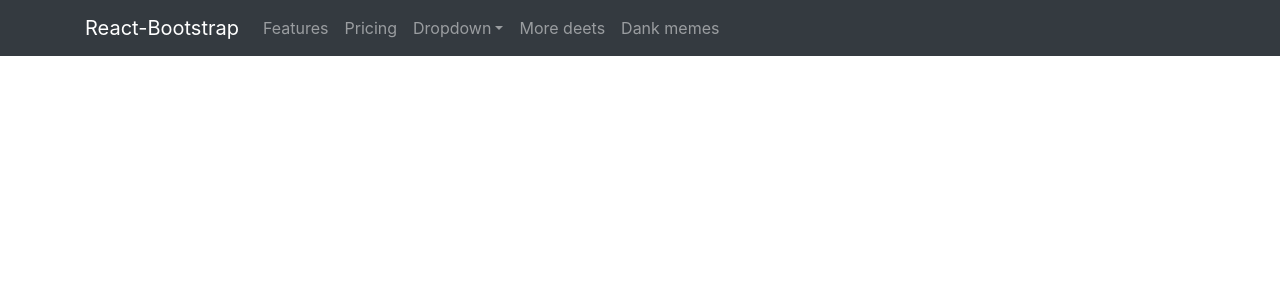
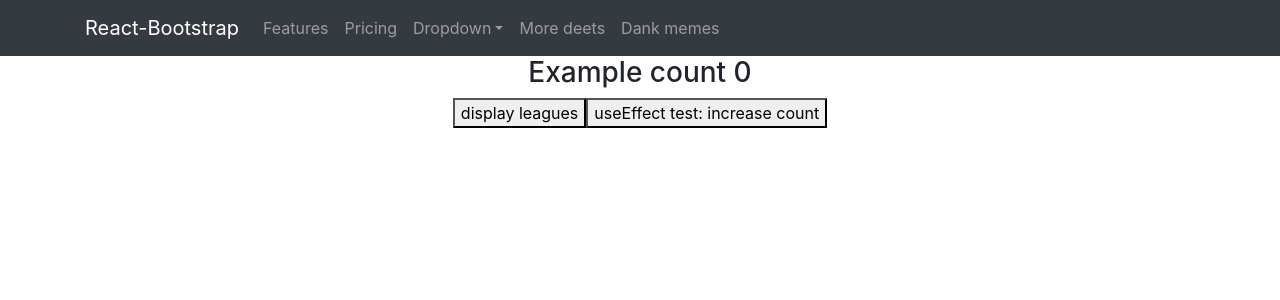
Before and after one commit to ThiccWalletCo/FCL-React, a React (Create React App) app: page /leagues in a window 1280 px wide. Shown: the top 300 px of the page. Built offline with nearby package versions, Linux system fonts and the light colour scheme.

Commit message:
display all leagues and useEffect test

```diff
--- a/src/App.tsx
+++ b/src/App.tsx
@@ -10,10 +10,14 @@ import {Principal} from './models/Principal';
 import { DashboardComponent } from './components/DashboardComponent';
 import PriceComponent from './components/PriceComponent';
 import NavComponent from './components/NavbarComponent';
+import { LeagueComponent } from './components/LeagueComponent';
+import { League } from './models/League';
 
 function App() {
 
   let [authUser, setAuthUser] = useState(undefined as Principal | undefined);
+  let [currLeague, setCurrLeague] = useState(undefined as League | undefined);
+
 
   return (
 
@@ -23,6 +27,8 @@ function App() {
           <Route path="/login" element={<LoginComponent currentUser={authUser} setCurrentUser={setAuthUser} />} />
           <Route path="/dashboard" element={<DashboardComponent currentUser={authUser}/>}/>
           <Route path="/price" element={<PriceComponent/>}/>
+          <Route path="/leagues" element={<LeagueComponent/>}/>
+
       </Routes>
 
     </div>
--- a/src/components/DashboardComponent.tsx
+++ b/src/components/DashboardComponent.tsx
@@ -8,7 +8,7 @@ interface IDashboardProps{
 
 export function DashboardComponent(props: IDashboardProps){
     return(
-        !props.currentUser ? <Navigate to="/login"/>: <Navigate to="/price"/>
-        // <h1>You are now logged in as {props.currentUser.username}</h1>
+        !props.currentUser ? <Navigate to="/login"/>: //<Navigate to="/price"/>
+        <h1>You are now logged in as {props.currentUser.username}</h1>
     );
 }
--- /dev/null
+++ b/src/components/LeagueComponent.tsx
@@ -0,0 +1,50 @@
+import { League } from '../models/League';
+import { Navigate } from 'react-router-dom';
+import { useEffect, useState } from 'react';
+import { getLeagues } from '../remote/league-service';
+interface ILeagueProps{
+    currLeague: League | undefined;
+    setCurrLeague: (nextLeague: League | undefined) => void;
+}
+
+export function LeagueComponent() {
+    let [errMsg, setErrMsg] = useState('');
+    const [count, setcount] = useState(0);
+
+    useEffect(() => {
+        document.title = `you clicked ${count} times`;
+        //document.getElementById("display") = 'you clicked ${count} times'
+    });
+
+
+    let leagues = async () => {
+        try{
+            let leagues = await getLeagues();
+            console.log(leagues);
+            for(let k = 0; k < leagues.length; k++){
+                const para = document.createElement("p");//!.innerHTML = averages[1].toString();
+                const node = document.createTextNode(leagues[k]["leagueName"]);
+                para.append(node);
+                const element = document.getElementById("display");
+                element?.appendChild(para);
+            }
+        } catch(e:any){
+            setErrMsg(e);
+        }
+    }
+
+
+    return (
+     <>
+    <div>
+        {/* <p>counting: {count}</p> */}
+        {/* <h3 id="display"> {} </h3> */}
+        <h3 id="display"> Example count {count} </h3>
+
+        <button onClick={leagues}>display leagues</button>
+        <button onClick={() => (count+1)}>useEffect test: increase count </button>
+
+    </div>
+    </>
+    );
+}
--- /dev/null
+++ b/src/models/League.ts
@@ -0,0 +1,14 @@
+export class League {
+    leagueName:string;
+    initialBal:string;
+    creatorName:string;
+    dateCreated:string;
+
+    constructor(leagueName:string, initialBalance:string, creatorName:string, dateCreated:string){
+        this.leagueName = leagueName;
+        this.initialBal = initialBalance;
+        this.creatorName = creatorName;
+        this.dateCreated = dateCreated;
+    }
+}
+export {};
--- /dev/null
+++ b/src/remote/league-service.ts
@@ -0,0 +1,15 @@
+import { appClient } from "./app-client"
+
+export const getLeagues =async () => {
+    let resp = await appClient.get('/league');
+
+    if(resp.status==500){
+        throw resp.data;
+        //TODO: figure out what exceptions are actually thrown for this endpoint
+    }
+
+    if(resp.status==200){
+        console.log('successfully retrieved data');
+    }
+    return resp.data;
+}
```
